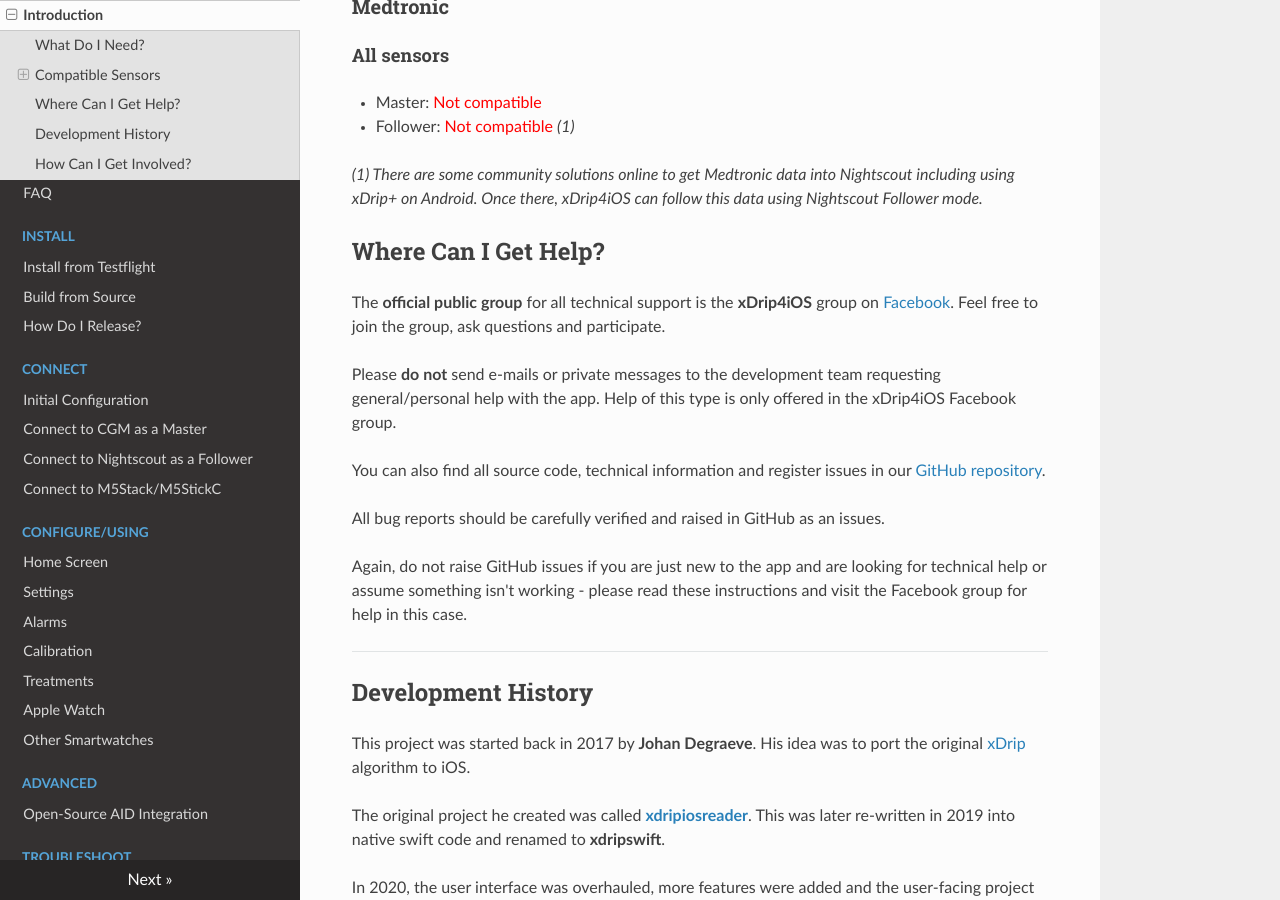
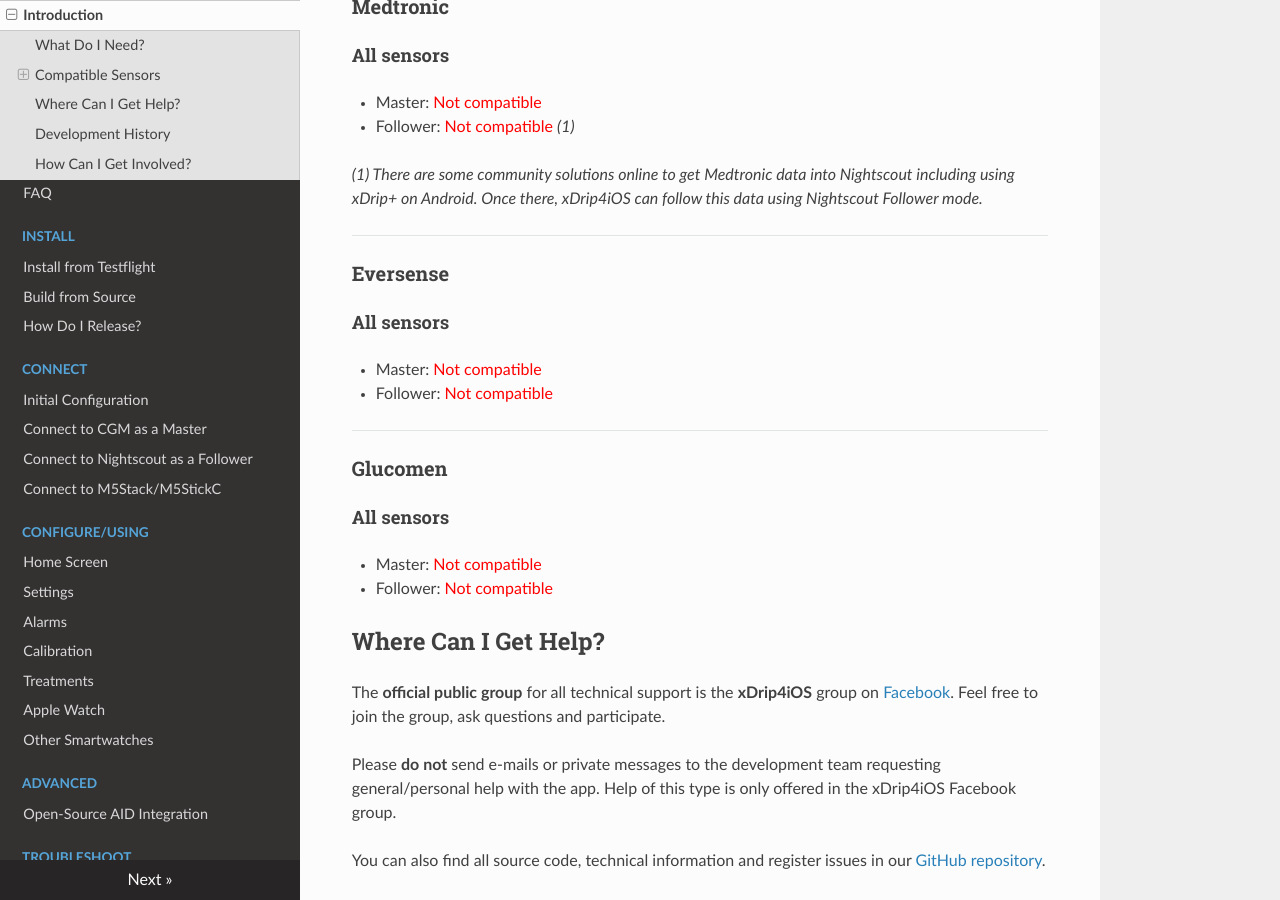
Before and after one commit to paulplant/xdrip4ios_docs, an MkDocs documentation site: the page built from docs/index.md, in a window 1280 px wide and 900 px high, scrolled down 5584 px. Built offline with MkDocs 1.6.1, drawn with Linux system fonts in a browser that asks for light colours; nearby versions of some CDN libraries.

Commit message:
add glucomen and eversense compatibility

```diff
--- a/docs/index.md
+++ b/docs/index.md
@@ -189,8 +189,21 @@ ___
 - Master: <span style="color:red">Not compatible</span>
 - Follower: <span style="color:red">Not compatible</span> *(1)*
 
+*(1) There are some community solutions online to get Medtronic data into Nightscout including using xDrip+ on Android. Once there, xDrip4iOS can follow this data using Nightscout Follower mode.*
 
-*(1) There are some community solutions online to get Medtronic data into Nightscout including using xDrip+ on Android. Once there, xDrip4iOS can follow this data using Nightscout Follower mode.*
+___
+### Eversense
+
+#### All sensors
+- Master: <span style="color:red">Not compatible</span>
+- Follower: <span style="color:red">Not compatible</span>
+</br>
+___
+### Glucomen
+
+#### All sensors
+- Master: <span style="color:red">Not compatible</span>
+- Follower: <span style="color:red">Not compatible</span>
 </br>
 
 ## Where Can I Get Help?
```
